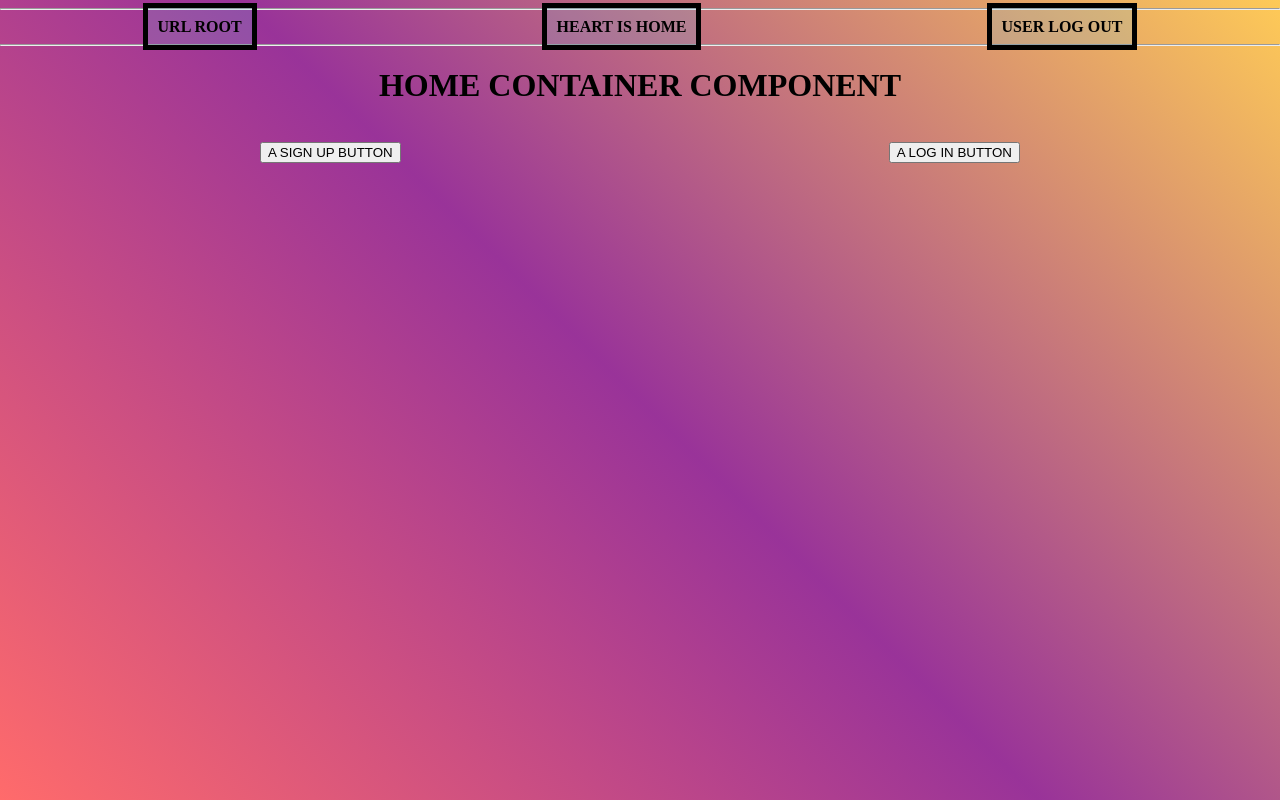
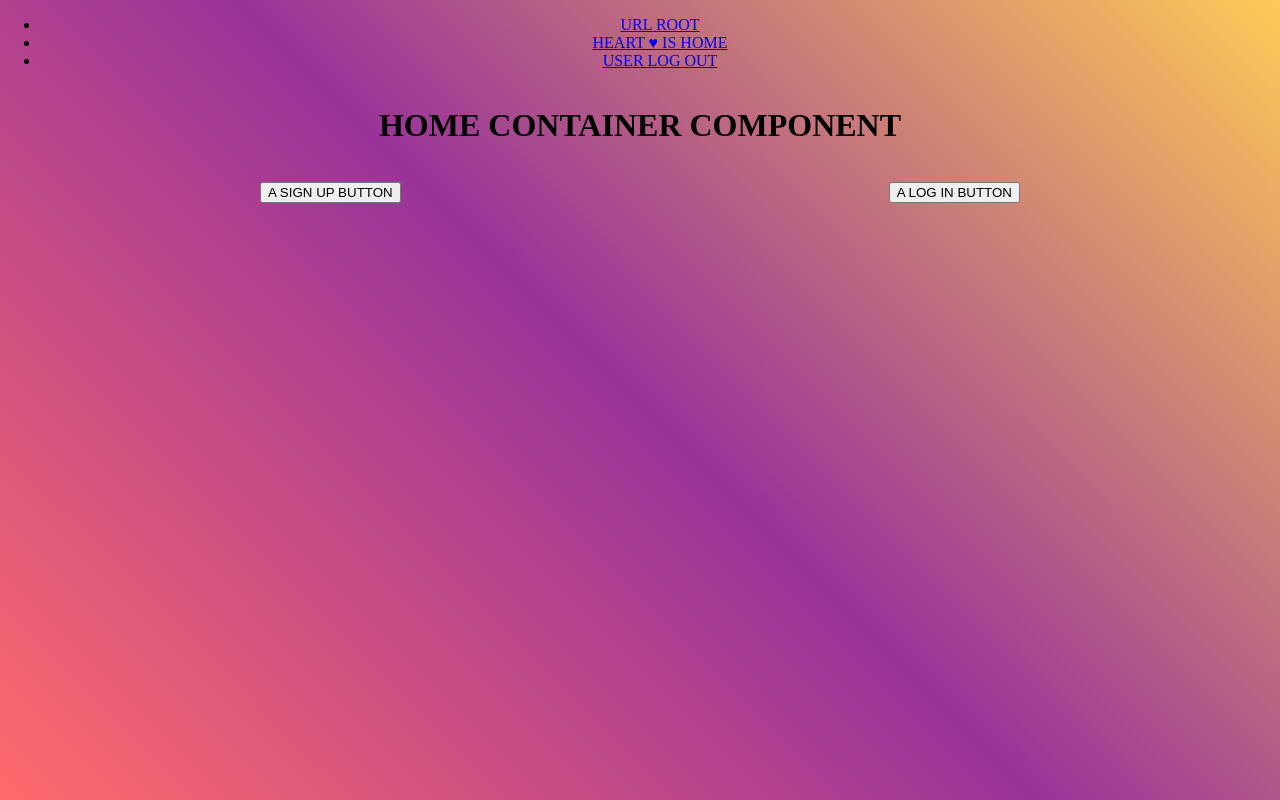
Before and after one commit to KimberlyRosaly/to-do-app, a React (Create React App) app: page / in a window 1280 px wide. Built offline with nearby package versions, Linux system fonts and the light colour scheme.

Commit message:
clean up excess and be more conventional

```diff
--- a/src/components/Navigation.js
+++ b/src/components/Navigation.js
@@ -2,20 +2,13 @@ import React from 'react'
 import { Link } from 'react-router-dom'
 
 export default function Navigation() {
-
     return(
-        <div>
-            <hr />
-
-                <div class="navigation-container">
-                    <ul class="navigation-list">
-                    <li><Link to={'/'}>URL ROOT</Link></li>
-                    <li><Link to={'/heart'}>HEART IS HOME</Link></li>
-                    <li><Link to={'/logout'}>USER LOG OUT</Link></li>
+                <nav className="navigation-container">
+                    <ul className="navigation-unordered-list">
+                        <li><Link to={'/'}>URL ROOT</Link></li>
+                        <li><Link to={'/heart'}>HEART ♥ IS HOME</Link></li>
+                        <li><Link to={'/logout'}>USER LOG OUT</Link></li>
                     </ul>
-                </div>
-            <hr />
-        </div>
+                </nav>
     )
-
 }
```
